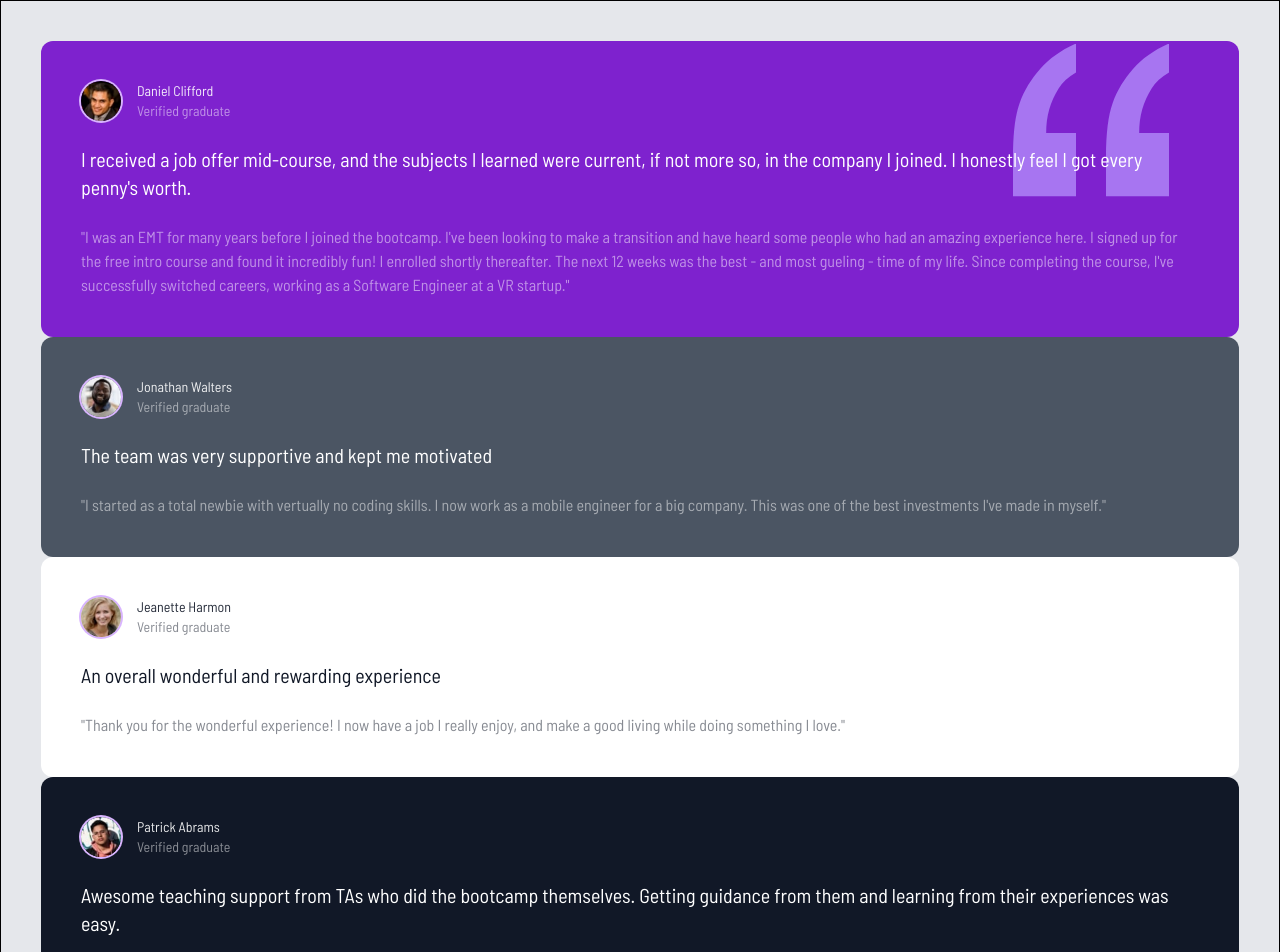
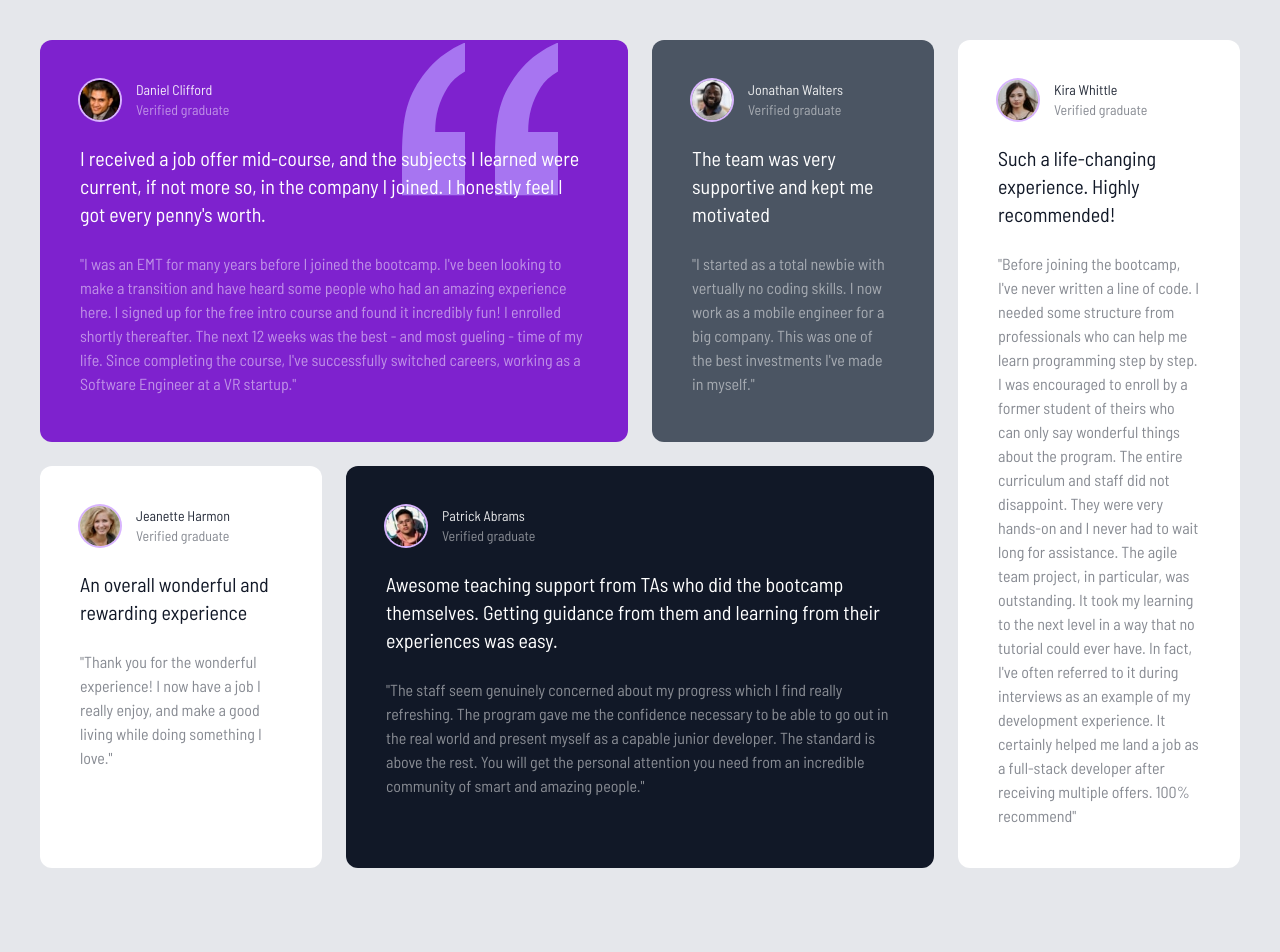
Before and after one commit to projectperfect/testimonial-grid, a website: page index.html in a window 1280 px wide. Shown: the top 952 px of the page. After the commit the page ends 908 px from the top, so only its background shows below. Drawn offline with Linux system fonts and the light colour scheme.

Commit message:
cols and rows added to grid

```diff
--- a/index.html
+++ b/index.html
@@ -12,11 +12,11 @@
   </head>
   <body class="bg-gray-200">
     <!-- Global container -->
-    <div class="container mx-auto max-w-7xl p-2 md:p-10 border border-black">
+    <div class="container mx-auto max-w-7xl p-2 md:p-10">
       <!-- Grid container -->
-      <div class="text-white">
+      <div class="grid gap-6 grid-cols-1 text-white md:grid-cols-4 md:grid-rows-2">
         <!-- Box 1 -->
-        <div class="relative p-10 rounded-xl bg-purple-700">
+        <div class="relative p-10 rounded-xl bg-purple-700 md:col-span-2">
           <!-- Quotes image -->
           <img src="images/bg-pattern-quotation.svg" alt="" class="absolute top-3 right-10 scale-125 md:top-7 md:right-24 md:scale-150">
           <!-- Box header -->
@@ -58,7 +58,7 @@
         </div>
 
         <!-- Box 3 -->
-        <div class="hidden p-10 rounded-xl bg-white text-gray-900">
+        <div class="hidden p-10 rounded-xl bg-white text-gray-900 md:block md:row-span-2">
           <!-- Box header -->
           <div class="flex space-x-4">
             <img src="images/image-kira.jpg" alt="" class="w-10 h-10 rounded-full ring-2 ring-purple-300">
@@ -98,7 +98,7 @@
         </div>
 
         <!-- Box 5 -->
-        <div class="p-10 rounded-xl bg-gray-900">
+        <div class="p-10 rounded-xl bg-gray-900 md:col-span-2">
           <!-- Box header -->
           <div class="flex space-x-4">
             <img src="images/image-patrick.jpg" alt="" class="w-10 h-10 rounded-full ring-2 ring-purple-300">
@@ -118,7 +118,7 @@
         </div>
 
         <!-- Box 6 -->
-        <div class="p-10 rounded-xl bg-white text-gray-900">
+        <div class="p-10 rounded-xl bg-white text-gray-900 md:hidden">
           <!-- Box header -->
           <div class="flex space-x-4">
             <img src="images/image-kira.jpg" alt="" class="w-10 h-10 rounded-full ring-2 ring-purple-300">
```
Also changed, not shown: css/style.css.
